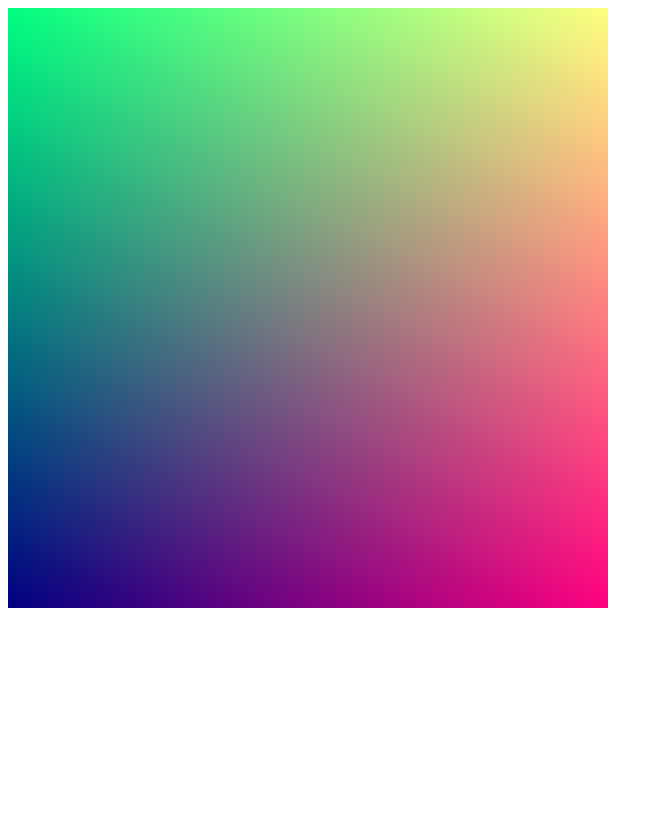
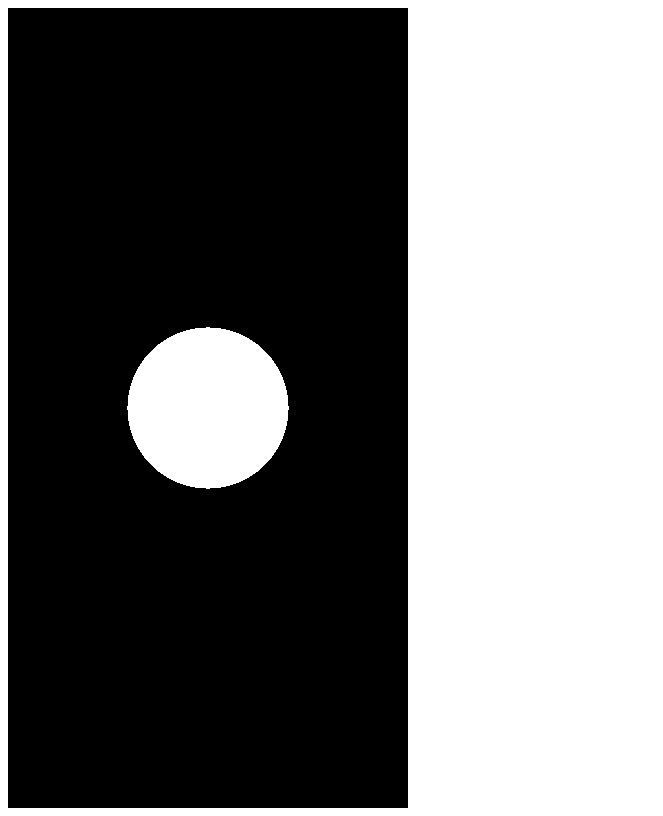
Before and after one commit to JaroslavLappo/CGSG-Summer-2016, a plain HTML site: page RayMarching1/index.html in a window 1280 px wide. Shown: the whole page, without its empty margins (0-663 px from the left). Drawn offline with Linux system fonts and the light colour scheme.

Commit message:
Realized simple ray marching.
"CamAngle" uniform replaced with "ProjDist" uniform.
Canvas size changed to test projection.
Ray marching realized.

```diff
--- a/RayMarching1/index.html
+++ b/RayMarching1/index.html
@@ -72,7 +72,7 @@
         shaderProgram.HeightUniform = gl.getUniformLocation(shaderProgram, "Height");
         shaderProgram.CamPosUnifrom = gl.getUniformLocation(shaderProgram, "CamPos");
         shaderProgram.CamViewUnifrom = gl.getUniformLocation(shaderProgram, "CamView");
-        shaderProgram.CamAngleUnifrom = gl.getUniformLocation(shaderProgram, "CamAngle");
+        shaderProgram.ProjDistUnifrom = gl.getUniformLocation(shaderProgram, "ProjDist");
       }
       var mvMatrix = mat4.create();
       var pMatrix = mat4.create();
@@ -83,7 +83,7 @@
         gl.uniform1i(shaderProgram.HeightUniform, gl.viewportHeight);
         gl.uniform3f(shaderProgram.CamPosUnifrom, 0, 0, 10);
         gl.uniform3f(shaderProgram.CamViewUnifrom, 0, 0, -1);
-        gl.uniform1f(shaderProgram.CamAngleUnifrom, 45);
+        gl.uniform1f(shaderProgram.ProjDistUnifrom, 1);
       }
       var squareVertexPositionBuffer;
       function initBuffers() {
@@ -128,7 +128,7 @@
 
 
   <body onload="WebGLStart();">
-    <canvas id="rm-canvas" style="border: none;" width="600" height="600"></canvas>
+    <canvas id="rm-canvas" style="border: none;" width="400px" height="800px"></canvas>
   </body>
 
 </html>
--- a/RayMarching1/shaders/shader.frag
+++ b/RayMarching1/shaders/shader.frag
@@ -1,18 +1,59 @@
 precision mediump float;
 
-float SDF_main( vec3 Point )
+float SDF( vec3 Point )
 {
   return length(Point) - 1.0;
 }
 
 uniform vec3 CamPos;
 uniform vec3 CamView;
-uniform float CamAngle;
+uniform float ProjDist;
 
 uniform int Width;
 uniform int Height;
 
+vec3 R( vec3 V, float T )
+{
+  return CamPos + V * T;
+}
+
 void main(void)
 {
-  gl_FragColor = gl_FragCoord / vec4(Width, Height, 1, 1);//vec4(0.0, 1.0, 1.0, 1.0);
+  vec3 CamViewProjDist;
+  float XOff, YOff;
+  vec3 V;
+  float XScale = float(Width);
+  float YScale = float(Height);
+
+  if (Width > Height)
+    YScale *= float(Width) / float(Height);
+  else
+    XScale *= float(Height) / float(Width);
+
+  vec3 Up = vec3(0, 1, 0);
+  vec3 Right = normalize(cross(CamView, Up));
+
+  XOff = (gl_FragCoord.x - float(Width) / 2.0) / XScale;
+  YOff = (gl_FragCoord.y - float(Height) / 2.0) / YScale;
+
+  CamViewProjDist = normalize(CamView) * ProjDist;
+
+  V = normalize(CamViewProjDist + XOff * Right + YOff * Up);
+
+  float T = 0.0;
+  float d = 0.0;
+
+  for (int i = 0; i < 100; i++)
+  {
+    if ((d < 0.0 || d > 100.0) && i != 0)
+      break;
+
+    d = SDF(R(V, T));
+    T += d;
+  }
+
+  if (SDF(R(V, T)) < 0.02)
+    gl_FragColor = vec4(1.0, 1.0, 1.0, 1.0);
+  else
+    gl_FragColor = vec4(0.0, 0.0, 0.0, 1.0);
 }
```
